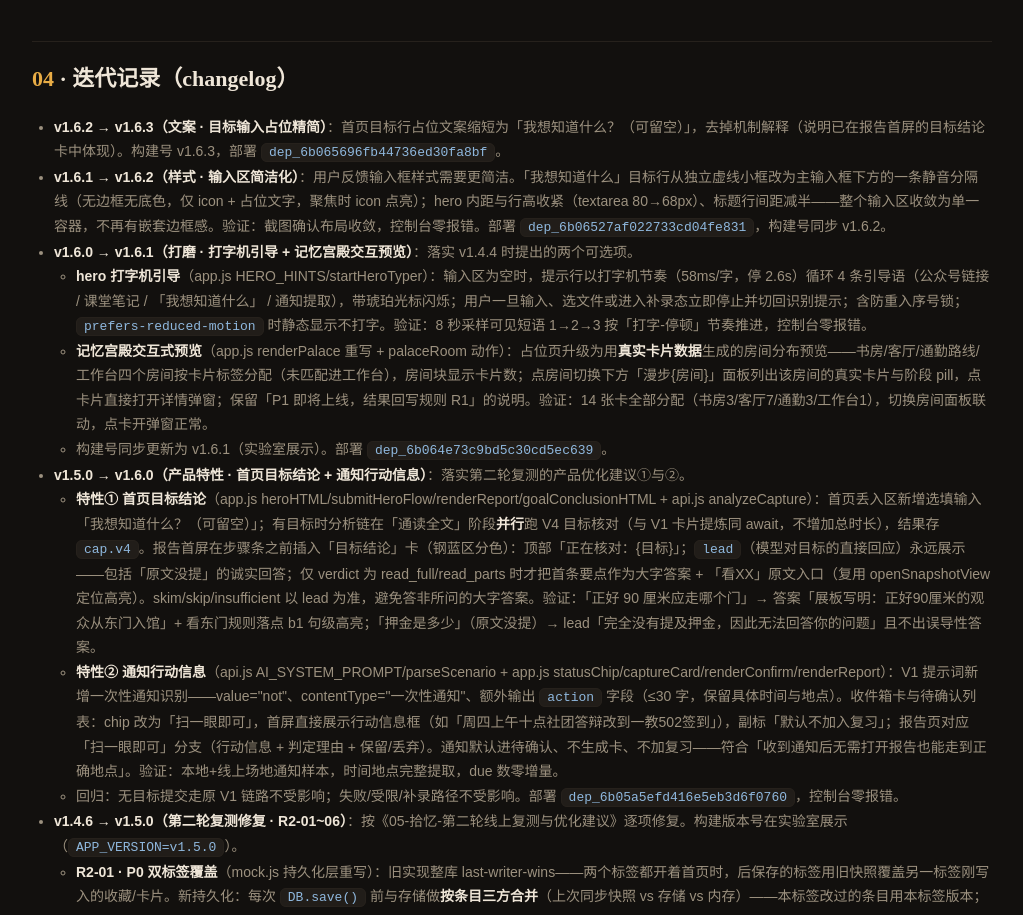
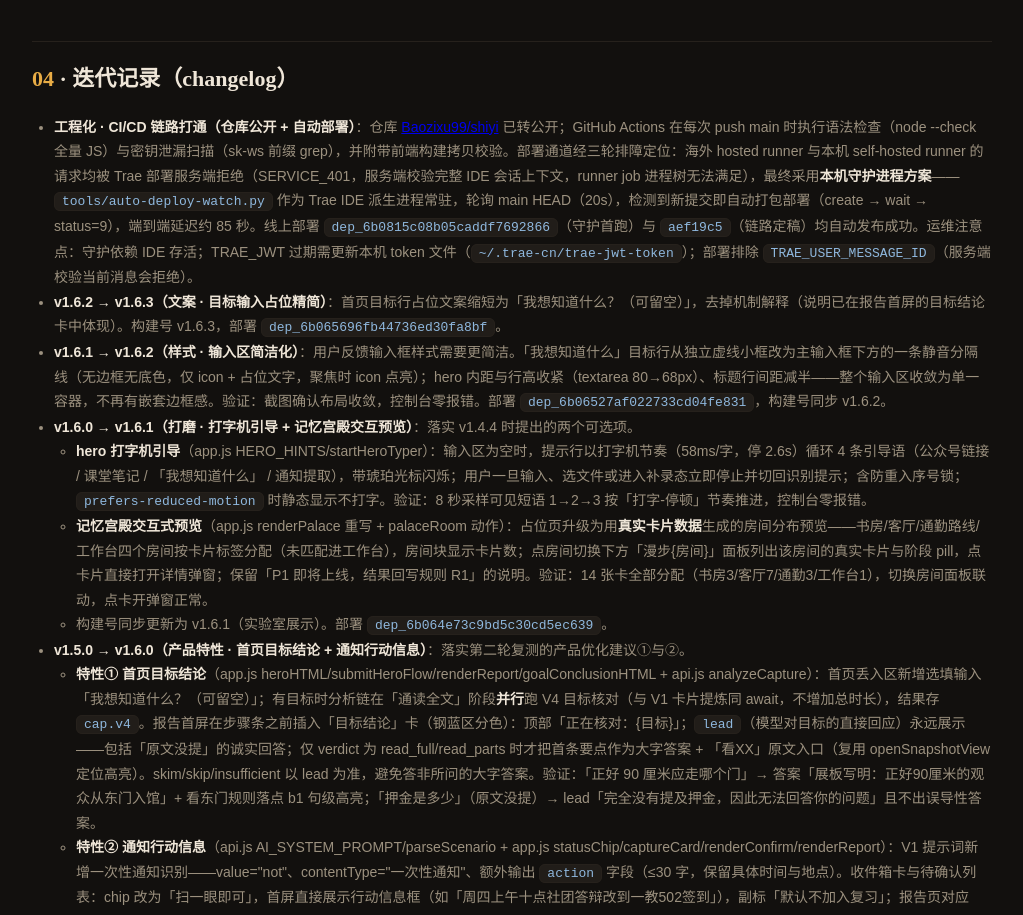
Before and after one commit to Baozixu99/shiyi, a plain HTML site: page docs/拾忆-测试报告.html in a window 1280 px wide. Shown: the part 2650-3565 px from the top of the page, without its empty margins (128-1151 px from the left). Drawn offline with Linux system fonts and the light colour scheme.

Commit message:
docs：测试报告新增 CI/CD 链路迭代记录

```diff
--- a/docs/拾忆-测试报告.html
+++ b/docs/拾忆-测试报告.html
@@ -113,6 +113,7 @@
 
 <h2><b>04</b> · 迭代记录（changelog）</h2>
 <ul>
+  <li><b>工程化 · CI/CD 链路打通（仓库公开 + 自动部署）</b>：仓库 <a href="https://github.com/Baozixu99/shiyi">Baozixu99/shiyi</a> 已转公开；GitHub Actions 在每次 push main 时执行语法检查（node --check 全量 JS）与密钥泄漏扫描（sk-ws 前缀 grep），并附带前端构建拷贝校验。部署通道经三轮排障定位：海外 hosted runner 与本机 self-hosted runner 的请求均被 Trae 部署服务端拒绝（SERVICE_401，服务端校验完整 IDE 会话上下文，runner job 进程树无法满足），最终采用<b>本机守护进程方案</b>——<code>tools/auto-deploy-watch.py</code> 作为 Trae IDE 派生进程常驻，轮询 main HEAD（20s），检测到新提交即自动打包部署（create → wait → status=9），端到端延迟约 85 秒。线上部署 <code>dep_6b0815c08b05caddf7692866</code>（守护首跑）与 <code>aef19c5</code>（链路定稿）均自动发布成功。运维注意点：守护依赖 IDE 存活；TRAE_JWT 过期需更新本机 token 文件（<code>~/.trae-cn/trae-jwt-token</code>）；部署排除 <code>TRAE_USER_MESSAGE_ID</code>（服务端校验当前消息会拒绝）。</li>
   <li><b>v1.6.2 → v1.6.3（文案 · 目标输入占位精简）</b>：首页目标行占位文案缩短为「我想知道什么？（可留空）」，去掉机制解释（说明已在报告首屏的目标结论卡中体现）。构建号 v1.6.3，部署 <code>dep_6b065696fb44736ed30fa8bf</code>。</li>
   <li><b>v1.6.1 → v1.6.2（样式 · 输入区简洁化）</b>：用户反馈输入框样式需要更简洁。「我想知道什么」目标行从独立虚线小框改为主输入框下方的一条静音分隔线（无边框无底色，仅 icon + 占位文字，聚焦时 icon 点亮）；hero 内距与行高收紧（textarea 80→68px）、标题行间距减半——整个输入区收敛为单一容器，不再有嵌套边框感。验证：截图确认布局收敛，控制台零报错。部署 <code>dep_6b06527af022733cd04fe831</code>，构建号同步 v1.6.2。</li>
   <li><b>v1.6.0 → v1.6.1（打磨 · 打字机引导 + 记忆宫殿交互预览）</b>：落实 v1.4.4 时提出的两个可选项。
```
